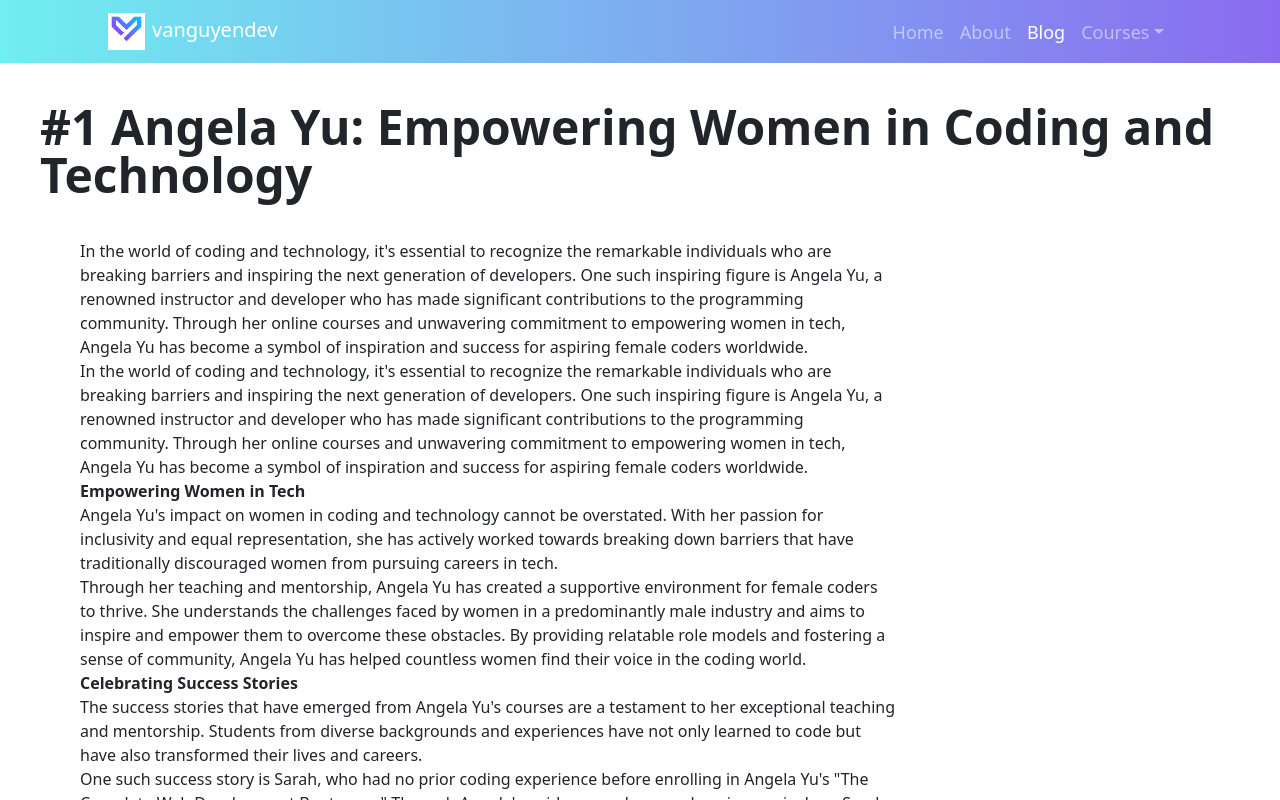
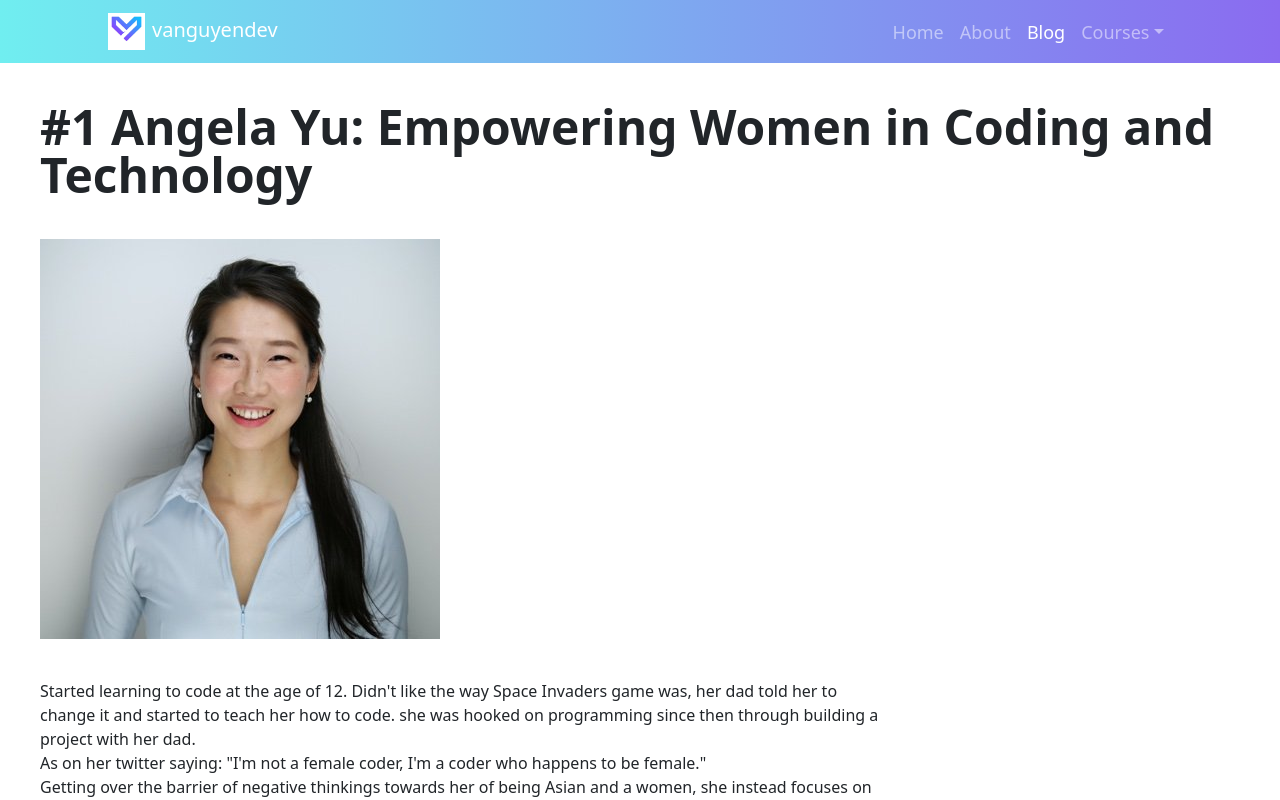
Before and after one commit to vanguyen333/mysiteO, a React (Vite) app: page /blog in a window 1280 px wide. Shown: the top 800 px of the page. Built offline with nearby package versions, Linux system fonts and the light colour scheme.

Commit message:
added AngelaYu image and changed content

```diff
--- a/src/pages/Blog.jsx
+++ b/src/pages/Blog.jsx
@@ -7,8 +7,29 @@ const About = () => {
       <h1 className="text-5xl text-left pl-10 pt-10  font-bold">
         #1 Angela Yu: Empowering Women in Coding and Technology
       </h1>
-      <div className="text-left pt-10 pl-20 pr-96">
+      <img className="border-none pl-10 pt-10" src="imgs/AngelaYu.jpg" alt="" />
+      <div className="text-left pt-10 pl-10 pb-10 pr-96">
         <p>
+          Started learning to code at the age of 12. Didn't like the way Space
+          Invaders game was, her dad told her to change it and started to teach
+          her how to code. she was hooked on programming since then through
+          building a project with her dad.
+          <br />
+          As on her twitter saying: "I'm not a female coder, I'm a coder who
+          happens to be female."
+          <br />
+          Getting over the barrier of negative thinkings towards her of being
+          Asian and a women, she instead focuses on things that she can change
+          to build up her career. Her hard work and dedication have paid off. As
+          now she is a renowned role modle for many young girls and women to
+          look up to.
+          <br />
+          Whenever mentioning Udemy, her name and courses are always on the
+          recommended list about web development, Python, iOS App Development,
+          and so on. Her coding programs have helped numerous of people land a
+          dream job
+        </p>
+        {/* <p>
           In the world of coding and technology, it's essential to recognize the
           remarkable individuals who are breaking barriers and inspiring the
           next generation of developers. One such inspiring figure is Angela Yu,
@@ -76,8 +97,8 @@ const About = () => {
           remember that diversity and inclusivity are crucial in building a
           thriving and equitable tech community.
           <br />
-          Author: Chapgpt
-        </p>
+          Author: Chatgpt
+        </p> */}
       </div>
     </div>
   );
```
Also changed, not shown: public/imgs/AngelaYu.jpg (added), src/assets/AngelaYu.jpg (added).
